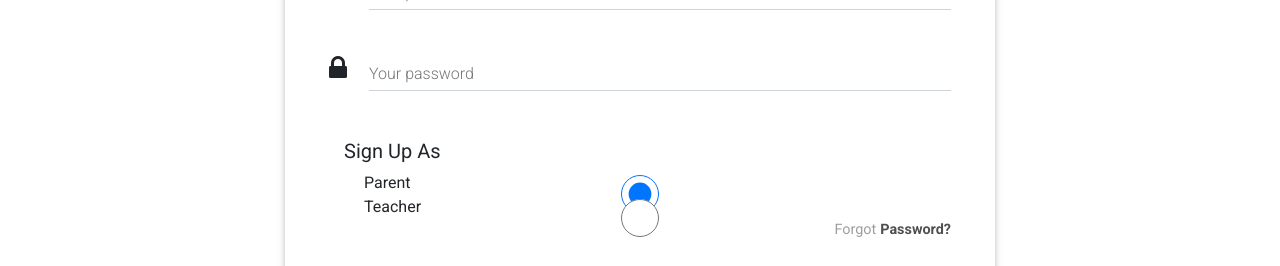
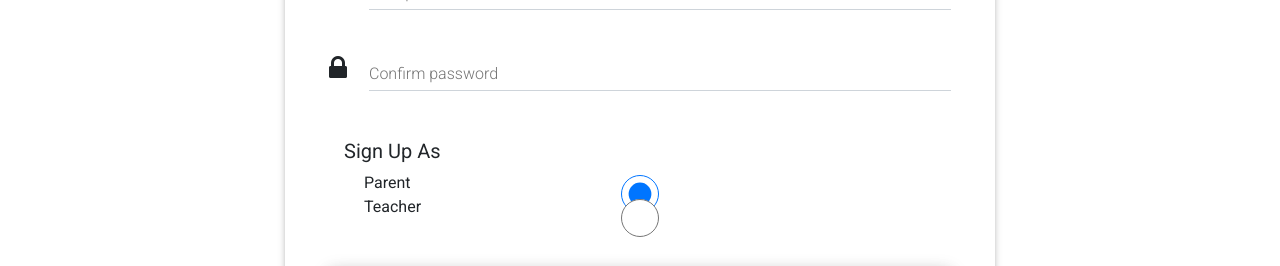
Before and after one commit to psuwedi/PTAjoint, a React (Create React App) app in the folder client/: page /accounts/register in a window 1280 px wide. Shown: the part 534-800 px from the top of the page. Built offline with nearby package versions, Linux system fonts and the light colour scheme.

Commit message:
Only allow post authors or admins to update or delete posts

```diff
--- a/client/src/components/ReadView.js
+++ b/client/src/components/ReadView.js
@@ -22,7 +22,9 @@ class ReadView extends Component {
           postId: this.props.match.params.id,
           hideUpdateView: true,
           name: '',
-          author: ''
+          author: '',
+          userId: '',
+          userRole: ''
         };
 
 
@@ -35,6 +37,7 @@ class ReadView extends Component {
         this.loadPost = this.loadPost.bind(this);
         this.get_author_name = this.get_author_name.bind(this);
         this.format_date_created = this.format_date_created.bind(this);
+        this.setIdAndRole = this.setIdAndRole.bind(this);
 
       }
 
@@ -87,6 +90,16 @@ class ReadView extends Component {
 
         reloadPosts (){
           window.location.assign("/home");
+      }
+
+      setIdAndRole(){
+
+        let obj  = getFromStorage("the_main_app");
+        if(obj && obj.userId && obj.role){
+
+          const {userId, role } = obj;
+          this.setState({userId, userRole: role });
+        }
       }
 
     //Delete post
@@ -164,6 +177,7 @@ class ReadView extends Component {
             })
           }
         this.loadPost();
+        this.setIdAndRole();
 
         setTimeout(this.get_author_name(this.state.post.userId));
 
@@ -193,18 +207,20 @@ class ReadView extends Component {
     <Comment></Comment>
 
     <div className="row justify-content-md-center">
-    <div className="col-12 col-md-auto">
+    <div className="col-4 col-md-auto">
 
               <Link to="/home">
                 <Button color="primary" rounded outline><i className="fa fa-angle-double-left leftMargin"></i>View all posts</Button>
               </Link>
-
+               <div className={this.state.userId != this.state.post.userId && this.state.userRole != 2 ? 'd-none': ""}>
                   <Link to="#">
                     <Button onClick={this.toggleClass} color="success" rounded outline><i className="fa fa-pencil leftMargin"></i>Update Post</Button>
                   </Link>
                   <Link to="#">
                     <Button onClick={this.deletePost} color="danger" rounded outline><i className="fa fa-trash leftMargin"></i>Delete Post</Button>
                   </Link>
+              </div>
+
     </div>
     </div>
           </div>
--- a/client/src/components/Register.js
+++ b/client/src/components/Register.js
@@ -115,7 +115,7 @@ class Signup extends Component {
       .then(res => {
 
         if(res.user){
-          setInStorage('the_main_app', { name: res.user.firstName+' '+res.user.lastName, userId: res.user._id  });
+          setInStorage('the_main_app', { name: res.user.firstName+' '+res.user.lastName, userId: res.user._id, role: userRole });
           this.setState({
             redirect: true,
             email,
@@ -237,7 +237,7 @@ class Signup extends Component {
                 onChange={this.onTextboxChangePassword}
               />
               <MDBInput
-                label="Your password"
+                label="Confirm password"
                 group
                 type="password"
                 name="password"
@@ -271,15 +271,7 @@ class Signup extends Component {
 
 
 
-              <p className="font-small grey-text d-flex justify-content-end">
-                Forgot
-                <a
-                  href="#!"
-                  className="dark-grey-text font-weight-bold ml-1"
-                >
-                  Password?
-                </a>
-              </p>
+
               <div className="text-center mb-4 mt-5">
                 <MDBBtn
                   color="primary"
```
Lines whose indentation alone changed are shown as unchanged.
